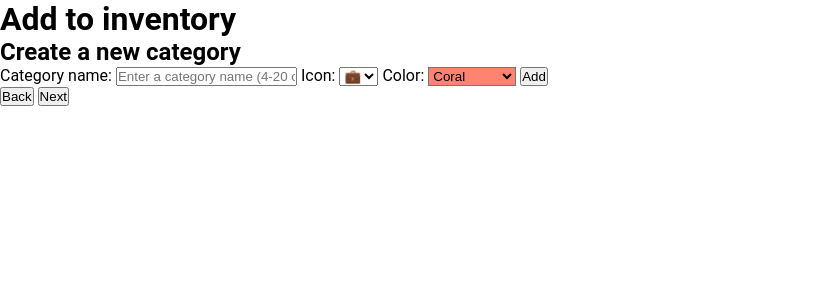
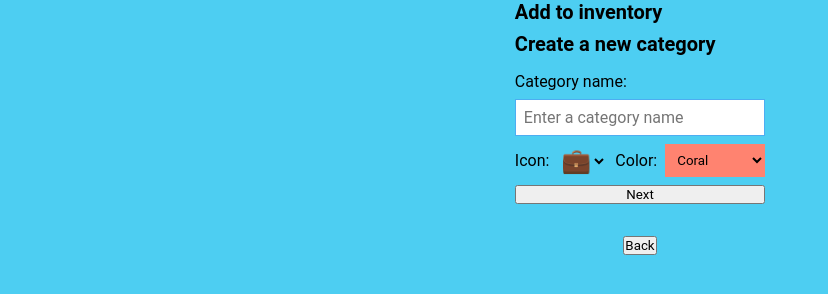
Before and after one commit to ko-karol/category-manager, a plain HTML site: page index.html in a window 1280 px wide. Shown: the whole page, without its empty margins (0-828 px from the left). Drawn offline with Linux system fonts and the light colour scheme.

Commit message:
initial styling, with presets checkpoint

```diff
--- a/index.html
+++ b/index.html
@@ -11,34 +11,38 @@
 	<body>
 		<template id="category-template">
 			<li class="category-item">
+				<span class="category-logo"></span>
 				<h2 class="category-name"></h2>
-				<span></span>
 				<button class="edit">Edit</button>
 				<button class="delete">Delete</button>
 			</li>
 		</template>
 
-		<header>
-			<h1>Add to inventory</h1>
-		</header>
-		<form id="form" class="form">
-			<h2>Create a new category</h2>
-			<label for="category-name">Category name:</label>
-			<input id="category-name" type="text" placeholder="Enter a category name (4-20 characters long)" />
+		<main class="content">
+			<form id="form" class="form">
+                <h1 class="title">Add to inventory</h1>
+                <h2 class="form__heading">Create a new category</h2>
+				<label for="category-name" class="form-name__label">Category name:</label>
+				<input
+					id="category-name"
+                    class="form-name__input"
+					type="text"
+					placeholder="Enter a category name">
+                </input>
+                <div class="selector-container">
+				    <label for="icon-selector" class="form-icon__label">Icon:</label>
+				    <select id="icon-selector" class="form-icon__input"></select>
 
-			<label for="icon-selector">Icon:</label>
-			<select id="icon-selector"></select>
+				    <label for="color-picker" class="form-color__label">Color:</label>
+				    <select id="color-picker" class="form-color__input"></select>
+                </div>
 
-			<label for="color-picker">Color:</label>
-			<select id="color-picker"></select>
-			<datalist id="colors"></datalist>
+				<button id="add" class="form__submit" type="submit">Next</button>
+			</form>
 
-			<button id="add" type="submit">Add</button>
-		</form>
+			<ul id="category-list" class="category-list"> </ul>
 
-		<ul id="category-list" class="category-list"> </ul>
-
-		<button class="back">Back</button>
-		<button class="next">Next</button>
+			<button class="back">Back</button>
+		</main>
 	</body>
 </html>
--- a/source/script.js
+++ b/source/script.js
@@ -32,7 +32,7 @@ const palette = {
 		{ name: "Freesia", color: "#FEC84D" },
 		{ name: "Fuschia", color: "#E42256" },
 		{ name: "Lilac", color: "#BD97CB" },
-		{ name: "Gold", color: "#FBC740" },
+		{ name: "Pinkish", color: "#FCC2D2" },
 	],
 
 	icon: [
@@ -52,8 +52,8 @@ const initialState = (type, value) => type.classList.add(value.toLowerCase());
 const categoryTemplate = ({ name, id, icon, color }) => {
 	const template = document.querySelector("#category-template").content.cloneNode(true);
 	const category = template.querySelector("li");
+	const categoryIcon = template.querySelector("span");
 	const categoryName = template.querySelector("h2");
-	const categoryIcon = template.querySelector("span");
 	const editButton = template.querySelector(".edit");
 	const deleteButton = template.querySelector(".delete");
 
@@ -107,6 +107,7 @@ const populateList = (palette, selector, label) =>
 		const option = document.createElement("option");
 		option.value = item[label];
 		option.textContent = item[label];
+		option.classList.add(item[label].toLowerCase());
 		selector.appendChild(option);
 	});
 
@@ -117,7 +118,7 @@ const localStorageHandler = (event) => {
 	storedCategories.map((category) => createNewCategory(category.name, category.icon, category.color));
 };
 
-const addCategoryHandler = (event) => {
+const nextCategoryHandler = (event) => {
 	event.preventDefault();
 	validateCategoryName(categoryNameInput.value);
 	const categoryName = categoryNameInput.value.trim();
@@ -130,11 +131,14 @@ const addCategoryHandler = (event) => {
 
 const colorChangeHandler = (event) => {
 	const color = event.target.value;
-	colorSelector.classList.remove("coral", "blue-green", "freesia", "fuschia", "lilac", "gold");
+	colorSelector.classList.remove(colorSelector.classList[1]);
 	colorSelector.classList.add(color.toLowerCase());
+
+	//for each
 };
 
-const deleteCategoryHandler = (event) => { //! Broken. Removes the wrong category from localStorage
+const deleteCategoryHandler = (event) => {
+	//! Broken. Removes the wrong category from localStorage
 	const category = event.target.parentElement;
 	const categoryId = category.getAttribute("id");
 	const categoryIndex = categories.findIndex((category) => category.id === parseInt(categoryId));
@@ -152,11 +156,11 @@ const editCategoryHandler = (event) => {
 // <=== Event Listeners ===>
 
 window.addEventListener("load", localStorageHandler);
-form.addEventListener("submit", addCategoryHandler);
+form.addEventListener("submit", nextCategoryHandler);
 colorSelector.addEventListener("change", colorChangeHandler);
 
 // <=== Program ===>
 
-initialState(colorSelector, "coral");
+initialState(colorSelector, "Coral");
 populateList(palette.icon, iconSelector, "value");
 populateList(palette.color, colorSelector, "name");
--- a/source/style.css
+++ b/source/style.css
@@ -1,43 +1,132 @@
 :root {
 	/* Font-sizing */
+	--font-size-xlarge: 2rem;
 	--font-size-large: 1.5rem;
 	--font-size-medium: 1.25rem;
 	--font-size-small: 1rem;
 
+	/* Font-weights */
+	--font-weight-light: 300;
+	--font-weight-normal: 400;
+	--font-weight-medium: 500;
+	--font-weight-bold: 700;
+
+	/* Guidelines */
+	--gap-small: 0.5rem;
+	--gap-medium: 1rem;
+	--gap-large: 1.5rem;
+
+	/* Breakpoints */
+
 	/* Colors */
-	--color-primary: #f00;
-	--color-secondary: #0f0;
-	--color-tertiary: #00f;
+	--color-primary: #4dcef2;
+	--color-secondary: #4dadf2;
+	--color-tertiary: #4d8cf2;
 
-	font-family: "Roboto", sans-serif;
+	/* Color presets */
+	--color-coral: #ff8370;
+	--color-blue-green: #00b1b0;
+	--color-freesia: #fec84d;
+	--color-fuschia: #e42256;
+	--color-lilac: #bd97cb;
+	--color-pinkish: #fcc2d2;
 }
 
 * {
+	font-family: "Roboto", sans-serif;
+	box-sizing: border-box;
 	margin: 0;
 	padding: 0;
-	box-sizing: border-box;
 }
 
-.coral {
-	background-color: #ff8370;
+/* Design spec:
+Has to be fully mobile first, then tablet, then desktop.
+Has to be fully responsive.
+Category manager list
+Copy the design from reference.bmp (in the source folder)
+Only uses classes from index.html one folder up and no specific element selectors
+*/
+
+body {
+	background-color: var(--color-primary);
 }
 
-.blue-green {
-	background-color: #00b1b0;
+.content {
+	gap: var(--gap-medium);
+	display: flex;
+	flex-direction: column;
+	align-items: center;
 }
 
-.freesia {
-	background-color: #fec84d;
+.title {
+	font-size: var(--font-size-medium);
+	font-weight: var(--font-weight-bold);
 }
 
-.fuschia {
-	background-color: #e42256;
+.form {
+	gap: var(--gap-small);
+	display: flex;
+	flex-direction: column;
 }
 
-.lilac {
-	background-color: #bd97cb;
+.form__heading {
+	font-size: var(--font-size-medium);
+	margin-bottom: var(--gap-small);
 }
 
-.gold {
-	background-color: #fbc740;
+.form-name__input {
+	width: 100%;
+	padding: var(--gap-small);
+	font-size: var(--font-size-small);
+	border: 1px solid var(--color-secondary);
 }
+
+.selector-container {
+	display: flex;
+	justify-content: space-evenly;
+	gap: var(--gap-small);
+	align-items: center;
+}
+
+.form-icon__input {
+	font-size: var(--font-size-large);
+	background-color: var(--color-primary);
+	padding: fit-content;
+	border: none;
+}
+
+.form-color__input {
+	padding: var(--gap-small);
+	border: none;
+}
+
+/* Hover and focus states */
+
+.form-name__input:hover {
+	background-color: var(--color-secondary);
+}
+
+.form-name__input:focus {
+	background-color: var(--color-tertiary);
+}
+
+/* Category Color Presets */
+
+.coral {
+	background-color: var(--color-coral);
+}
+.blue-green {
+	background-color: var(--color-blue-green);
+}
+.freesia {
+	background-color: var(--color-freesia);
+}
+.fuschia {
+	background-color: var(--color-fuschia);
+}
+.lilac {
+	background-color: var(--color-lilac);
+}
+.pinkish {
+	background-color: var(--color-pinkish);
+}
```
